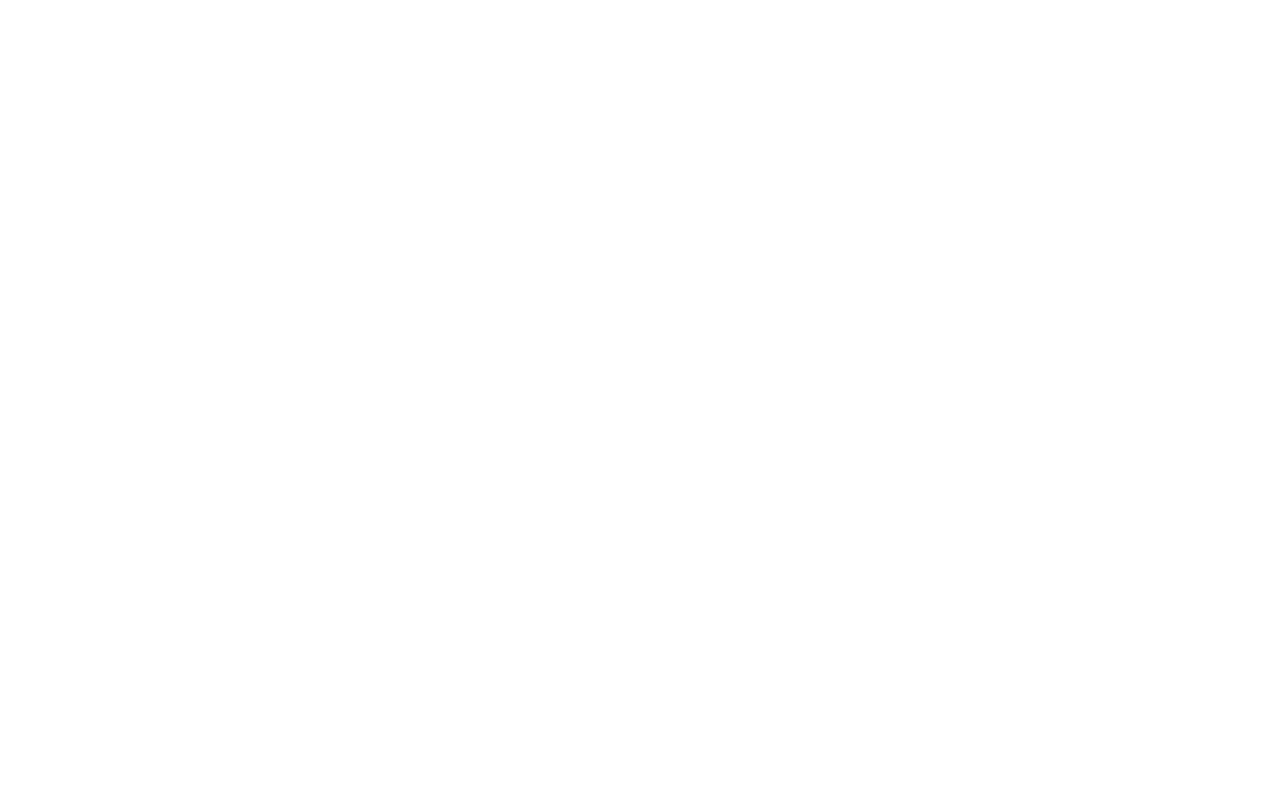
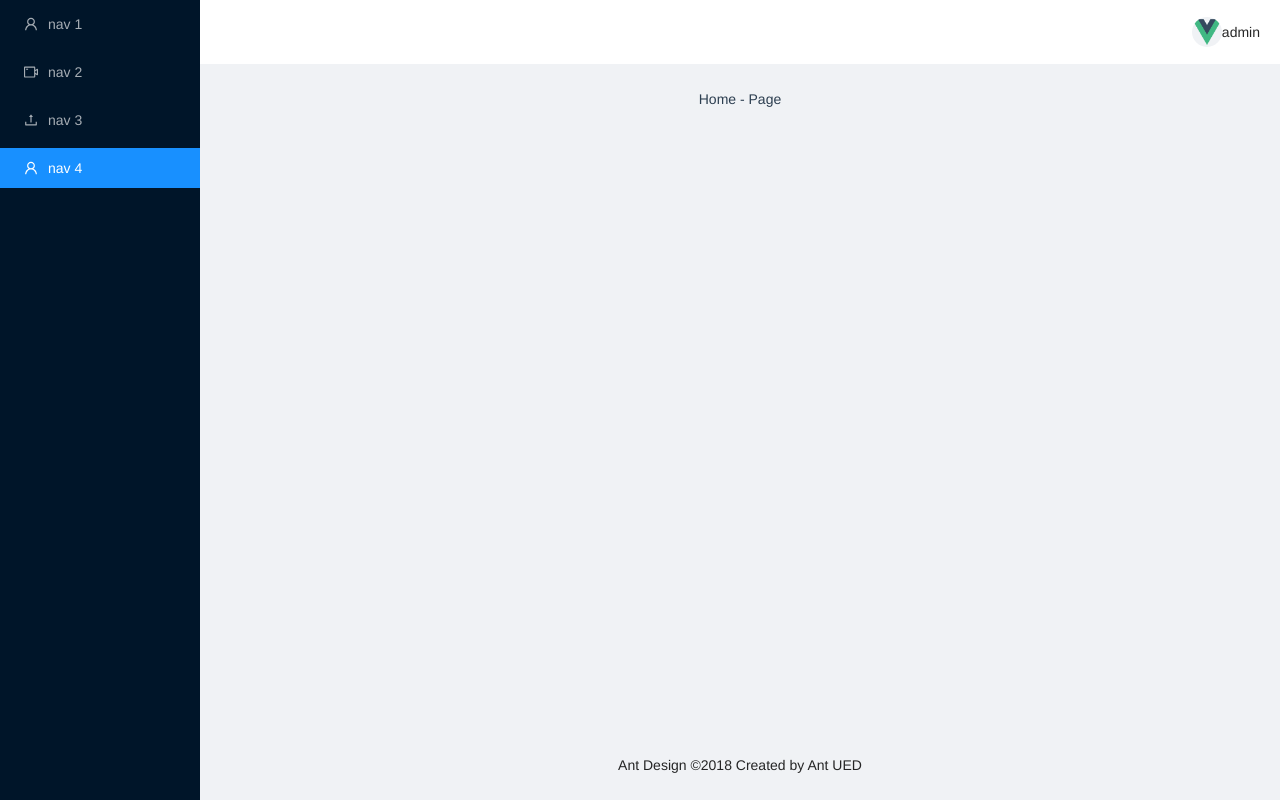
Before and after one commit to anshengsunshine/Asena-admin-purview, a Vue app: page /home in a window 1280 px wide. Before the commit this address had no page. Built offline with nearby package versions, Linux system fonts and the light colour scheme.

Commit message:
修改home首页展示;新增vue.config.js文件做配置;router.js调整布局路由

```diff
--- a/src/assets/style/main.less
+++ b/src/assets/style/main.less
@@ -1,9 +1,14 @@
+// 宽高
 .w100 {
     width: 100%;
 }
 
 .h100 {
     height: 100%;
+}
+
+.min_h_100 {
+    min-height: 100vh !important;
 }
 
 .h_80 {
--- a/src/router/index.js
+++ b/src/router/index.js
@@ -1,5 +1,4 @@
 import { createRouter, createWebHistory } from "vue-router";
-import Home from "../views/Home.vue";
 
 const routes = [
   {
@@ -14,8 +13,14 @@
   },
   {
     path: "/",
+    name: "Index",
+    redirect: "/home",
+    component: () => import(/* webpackChunkName: "home" */"@/views/layout/Layout.vue"),
+    children: [
+      {
+        path: "/home",
         name: "Home",
-    component: Home,
+        component: () => import(/* webpackChunkName: "home" */"@/views/home/Home.vue")
       },
       {
         path: "/about",
@@ -26,6 +31,8 @@
         component: () =>
           import(/* webpackChunkName: "about" */ "../views/About.vue"),
       },
+    ]
+  },
 ];
 
 const router = createRouter({
--- a/src/views/Home.vue
+++ /dev/null
@@ -1,20 +0,0 @@
-<template>
-  <div class="home">
-    <!-- <HelloWorld msg="Welcome to Your Vue.js App" /> -->
-    <layout />
-  </div>
-</template>
-
-<script>
-// @ is an alias to /src
-// import HelloWorld from "@/components/HelloWorld.vue";
-import Layout from "@/views/layout/Layout.vue";
-
-export default {
-  name: "Home",
-  components: {
-    // HelloWorld,
-    Layout
-  },
-};
-</script>
--- /dev/null
+++ b/src/views/home/Home.vue
@@ -0,0 +1,11 @@
+<template>
+  <div>Home - Page</div>
+</template>
+
+<script>
+export default {
+  name: "Home",
+};
+</script>
+
+<style></style>
--- a/src/views/layout/Layout.vue
+++ b/src/views/layout/Layout.vue
@@ -1,5 +1,5 @@
 <template>
-  <a-layout>
+  <a-layout class="min_h_100">
     <a-layout-sider
       breakpoint="lg"
       collapsed-width="0"
@@ -31,9 +31,6 @@
           <header-comp />
       </a-layout-header>
       <a-layout-content :style="{ margin: '24px 16px 0' }">
-        <div :style="{ padding: '24px', background: '#fff', minHeight: '360px' }">
-          content
-        </div>
         <router-view />
       </a-layout-content>
       <a-layout-footer style="text-align: center">
--- /dev/null
+++ b/vue.config.js
@@ -0,0 +1,4 @@
+module.exports = {
+    // eslint-loader 是否在保存的时候检查
+    lintOnSave: false,
+}
```
Lines whose indentation alone changed are shown as unchanged.
